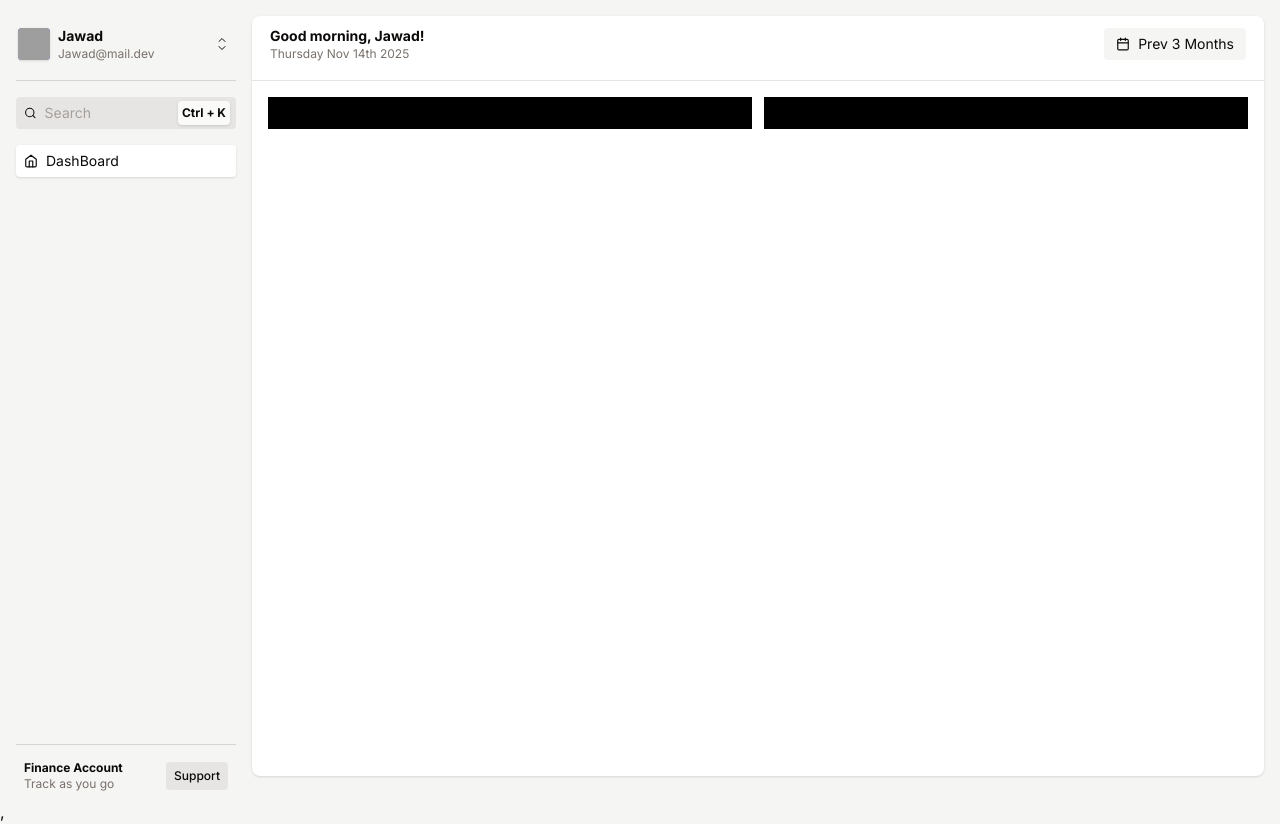
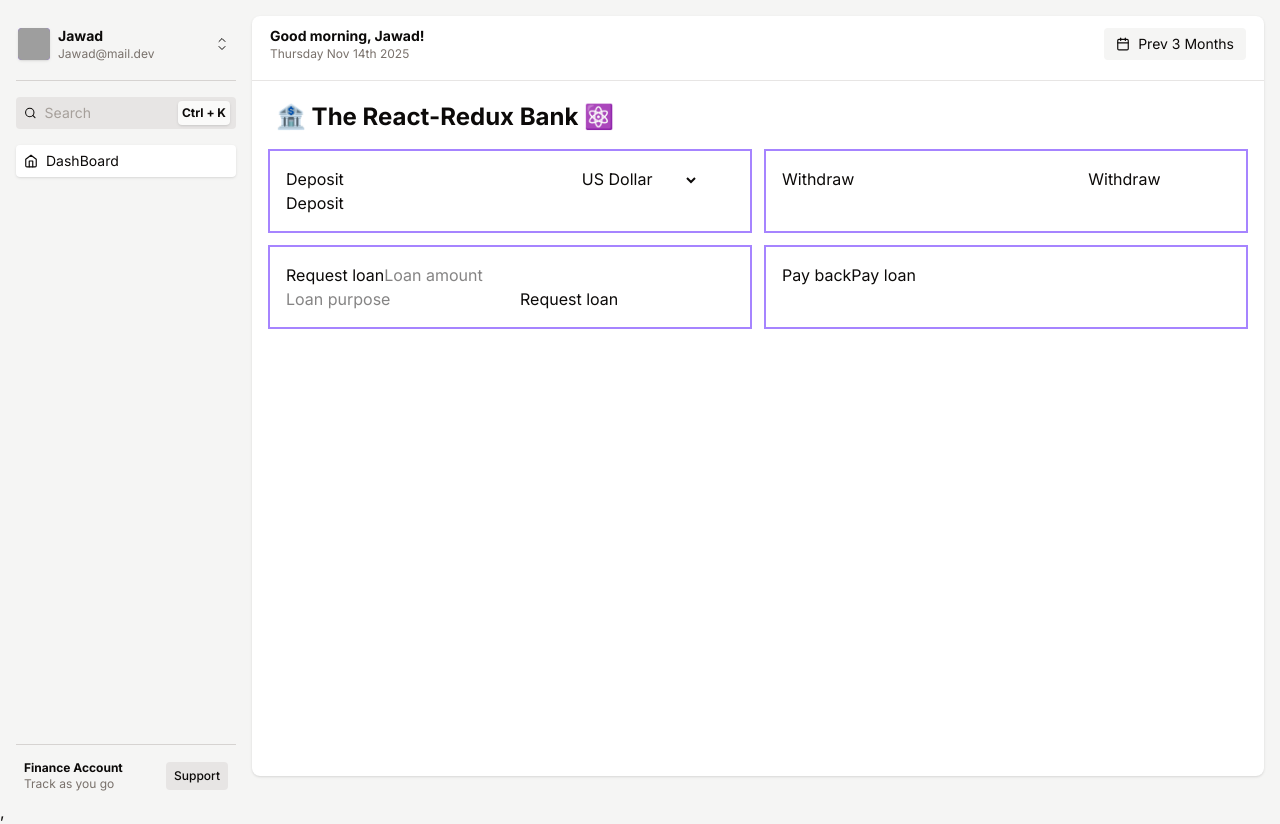
Before and after one commit to jawad-mwadama/finance-tracker, a React (Vite) app: page / in a window 1280 px wide. Built offline with nearby package versions, Linux system fonts and the light colour scheme; grey boxes are pictures that could not be loaded.

Commit message:
stuck fixing the dashboard ui..

```diff
--- a/package.json
+++ b/package.json
@@ -10,6 +10,7 @@
     "preview": "vite preview"
   },
   "dependencies": {
+    "@reduxjs/toolkit": "^2.10.1",
     "@tailwindcss/vite": "^4.1.17",
     "react": "^19.2.0",
     "react-dom": "^19.2.0",
--- a/src/App.tsx
+++ b/src/App.tsx
@@ -1,4 +1,4 @@
-import Dashboard from "./components/DashBoard/Dashboard";
+import Dashboard from "./components/DashBoard/DashboardUi/Dashboard";
 import SideBar from "./components/SideBar/SideBar";
 
 function App() {
--- /dev/null
+++ b/src/components/DashBoard/DashboardUi/Grid.tsx
@@ -0,0 +1,14 @@
+import AccountOperations from "../Features/Accounts/AccountOperations";
+import HomeText from "./HomeText";
+
+function Grid() {
+  return (
+    <div className="grid grid-cols-12 gap-3 px-4">
+      {/* <h2 className="col-span-6 p-2 font-medium">Your Account Operations</h2> */}
+      <HomeText />
+      <AccountOperations />
+    </div>
+  );
+}
+
+export default Grid;
--- /dev/null
+++ b/src/components/DashBoard/DashboardUi/HomeText.tsx
@@ -0,0 +1,9 @@
+function HomeText() {
+  return (
+    <div className="col-span-12 px-2 py-1">
+      <h1 className="flex text-2xl font-bold">🏦 The React-Redux Bank ⚛️</h1>
+    </div>
+  );
+}
+
+export default HomeText;
--- /dev/null
+++ b/src/components/DashBoard/Features/Accounts/AccountOperations.tsx
@@ -0,0 +1,60 @@
+function AccountOperations() {
+  return (
+    <>
+      <DepositInput />
+      <WithDrawInput />
+      <RequestLoan />
+      <PayLoan />
+    </>
+  );
+}
+
+function DepositInput() {
+  return (
+    <div className="col-span-6 border-2 border-violet-400 p-4">
+      <label>Deposit</label>
+      <input
+        type="number"
+        className="bg-white placeholder:text-stone-400 focus:outline-none"
+      />
+      <select>
+        <option value="USD">US Dollar</option>
+        <option value="EUR">Euro</option>
+        <option value="GBP">British Pound</option>
+      </select>
+      <button>Deposit</button>
+    </div>
+  );
+}
+
+function WithDrawInput() {
+  return (
+    <div className="col-span-6 border-2 border-violet-400 p-4">
+      <label>Withdraw</label>
+      <input type="number" />
+      <button>Withdraw</button>
+    </div>
+  );
+}
+
+function RequestLoan() {
+  return (
+    <div className="col-span-6 border-2 border-violet-400 p-4">
+      <label>Request loan</label>
+      <input type="number" placeholder="Loan amount" />
+      <input placeholder="Loan purpose" />
+      <button>Request loan</button>
+    </div>
+  );
+}
+
+function PayLoan() {
+  return (
+    <div className="col-span-6 border-2 border-violet-400 p-4">
+      <span>Pay back</span>
+      <button>Pay loan</button>
+    </div>
+  );
+}
+
+export default AccountOperations;
--- a/src/components/DashBoard/Grid.tsx
+++ /dev/null
@@ -1,11 +0,0 @@
-import Input from "./Input";
-
-function Grid() {
-  return (
-    <div className="grid grid-cols-12 gap-3 px-4">
-      <Input />
-    </div>
-  );
-}
-
-export default Grid;
--- a/src/components/DashBoard/Input.tsx
+++ /dev/null
@@ -1,14 +0,0 @@
-function Input() {
-  return (
-    <>
-      <Card />
-      <Card />
-    </>
-  );
-}
-
-function Card() {
-  return <div className="col-span-6 bg-black p-4"></div>;
-}
-
-export default Input;
```
Also changed, not shown: src/components/DashBoard/DashboardUi/Dashboard.tsx (renamed from src/components/DashBoard/Dashboard.tsx), src/components/DashBoard/DashboardUi/TopNav.tsx (renamed from src/components/DashBoard/TopNav.tsx), 1 other file (tests, documents, lock files or other folders).
